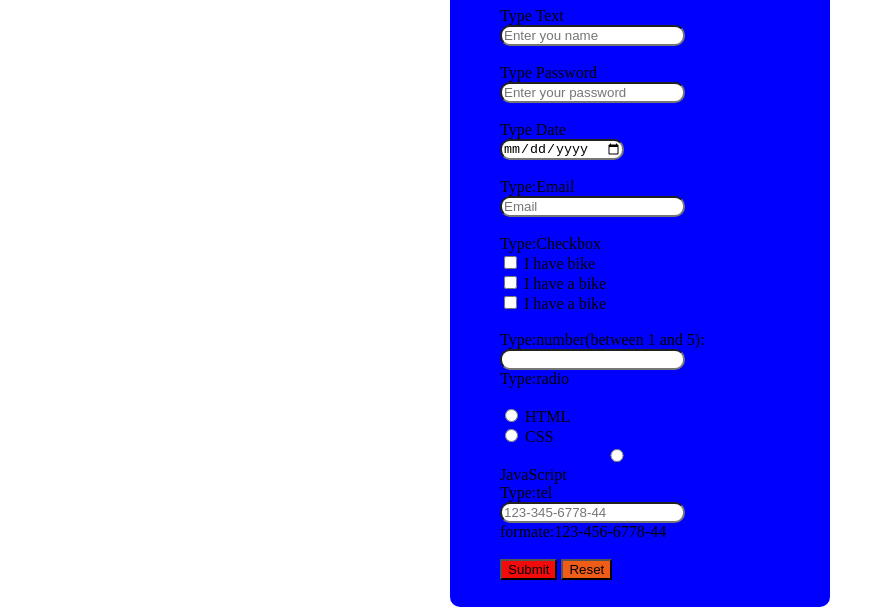
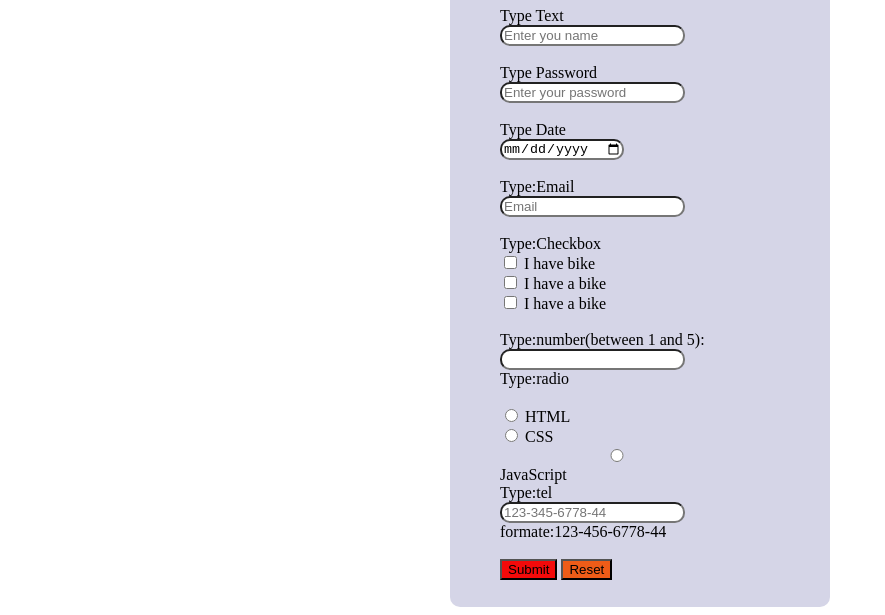
Before and after one commit to kanjana95/checkform, a plain HTML site: page index.html in a window 1280 px wide. Shown: the part 203-818 px from the top of the page, without its empty margins (0-885 px from the left). Drawn offline with Linux system fonts and the light colour scheme.

Commit message:
background color change

```diff
--- a/index.html
+++ b/index.html
@@ -4,7 +4,7 @@
 <head>
     <style>
      .container{
-         background-color: blue;
+         background-color: rgb(213, 213, 231);
          border-style:13px solid;
          padding: 50px 50px;
          width: 280px;
```
